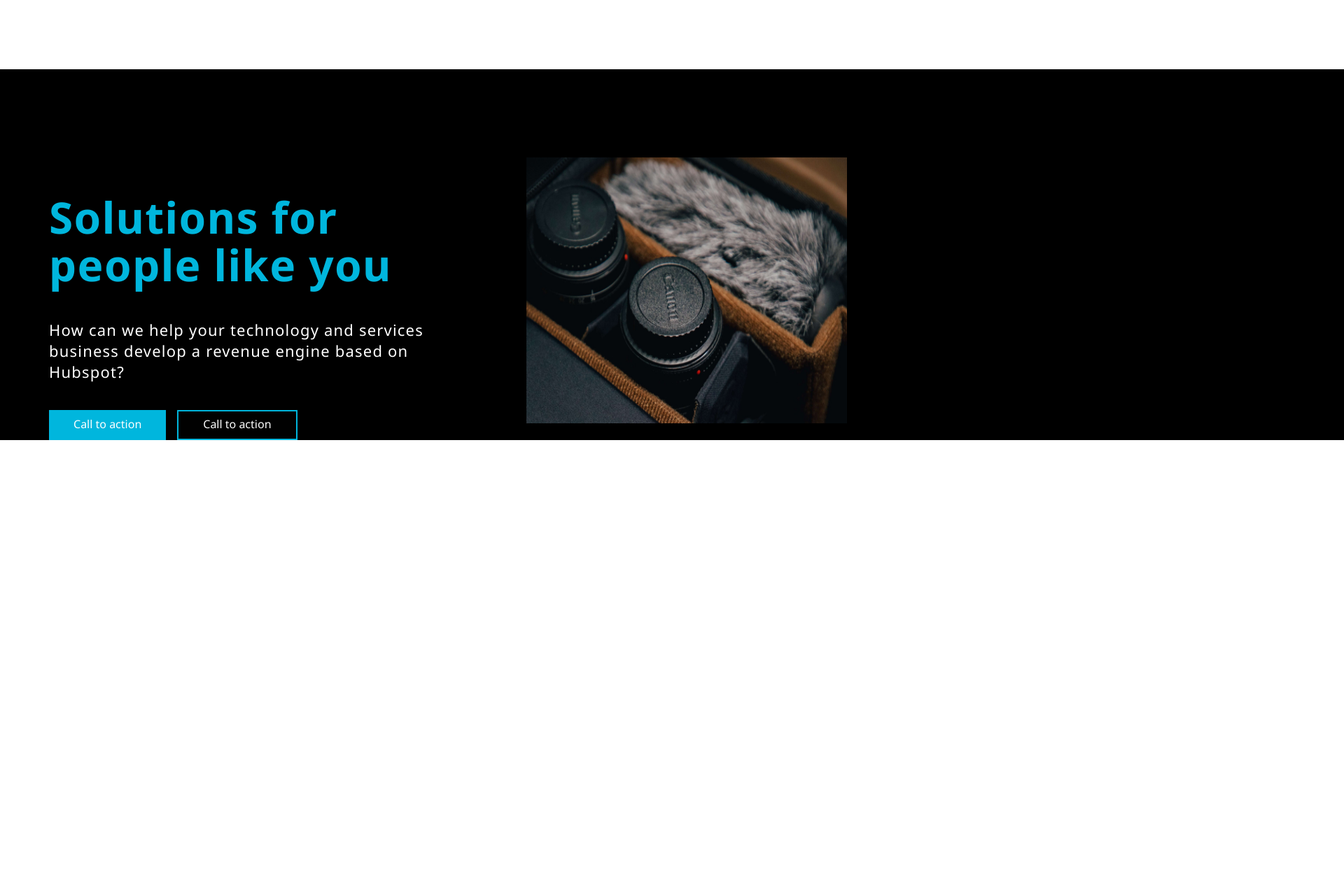
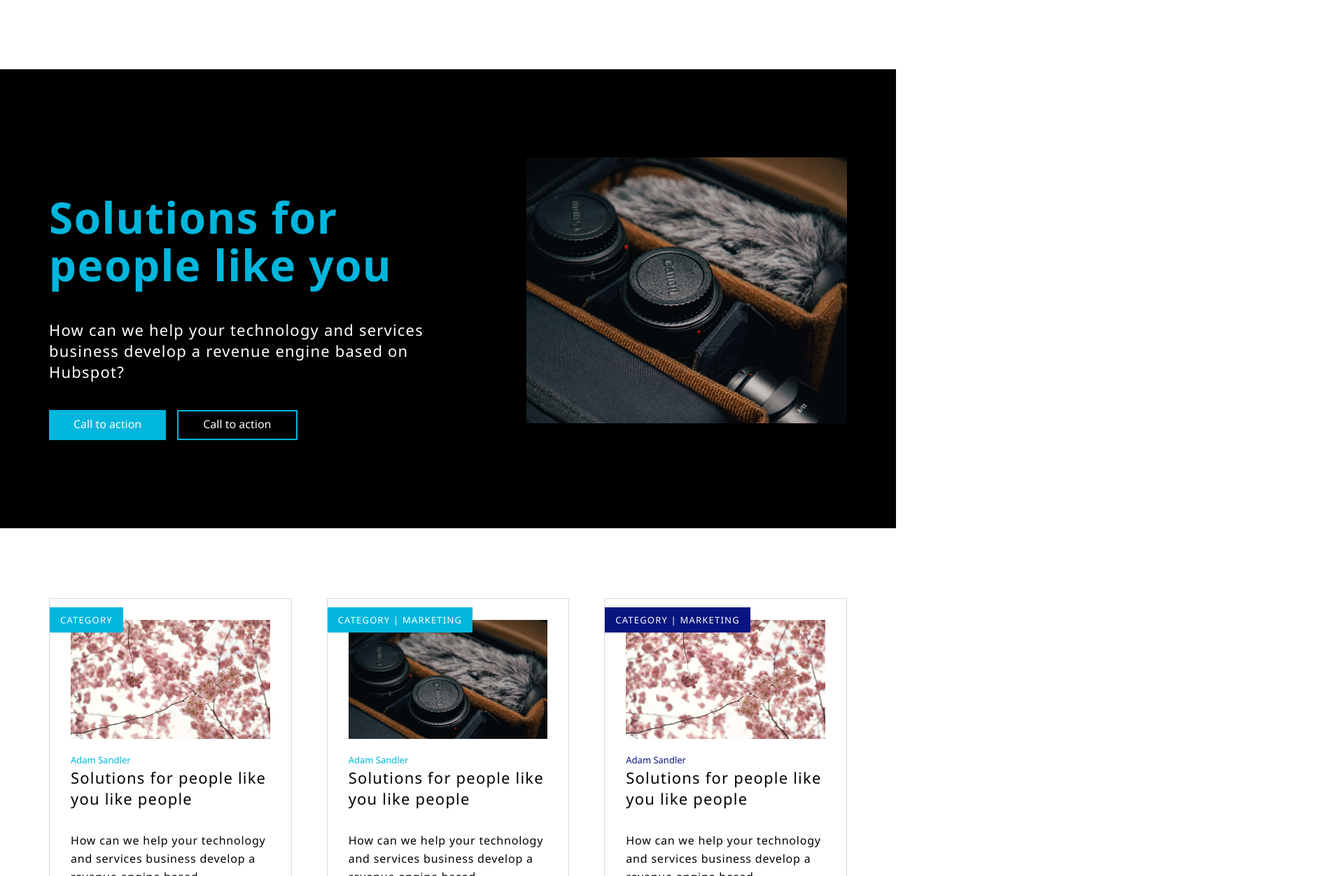
Before and after one commit to leondasferras/html-test, a React (Vite) app: page / in a window 1280 px wide. Shown: the part 1548-2800 px from the top of the page at 70% size, 1920 px wide, since content can reach past the window. Before the commit the page ends 2195 px from the top, so only its background shows below. Built offline with nearby package versions, Linux system fonts and the light colour scheme.

Commit message:
add swiper

```diff
--- a/src/components/card/Card.module.css
+++ b/src/components/card/Card.module.css
@@ -11,7 +11,8 @@
 
 .cardImg {
   min-width: 100%;
-  object-fit: fill;
+  object-fit: cover;
+  object-position: top left;
   max-height: 170px;
   margin-bottom: 20px;
 }
--- a/src/components/cards-section/CardsSection.tsx
+++ b/src/components/cards-section/CardsSection.tsx
@@ -1,6 +1,7 @@
 import styles from "./CardSection.module.css";
 import Card from "../card/Card";
-import image from "../../assets/images/marian-kroell-2.jpg";
+import camera from "../../assets/images/marian-kroell-2.jpg";
+import sakura from "../../assets/images/marian-kroell.jpg";
 
 const CardsSection = () => {
   return (
@@ -10,7 +11,7 @@ const CardsSection = () => {
         color="lightBlue"
         author="Adam Sandler"
         title="Solutions for people like you like people"
-        imgSrc={image}
+        imgSrc={camera}
         description="How can we help your technology and services business develop a revenue engine based"
       />
       <Card
@@ -18,7 +19,7 @@ const CardsSection = () => {
         color="lightBlue"
         author="Adam Sandler"
         title="Solutions for people like you like people"
-        imgSrc={image}
+        imgSrc={camera}
         description="How can we help your technology and services business develop a revenue engine based"
       />
       <Card
@@ -26,7 +27,15 @@ const CardsSection = () => {
         color="darkBlue"
         author="Adam Sandler"
         title="Solutions for people like you like people"
-        imgSrc={image}
+        imgSrc={sakura}
+        description="How can we help your technology and services business develop a revenue engine based"
+      />
+      <Card
+        categories={['Category','Marketing']}
+        color="darkBlue"
+        author="Adam Sandler"
+        title="Solutions for people like you like people"
+        imgSrc={sakura}
         description="How can we help your technology and services business develop a revenue engine based"
       />
       <Card
@@ -34,7 +43,7 @@ const CardsSection = () => {
         color="lightBlue"
         author="Adam Sandler"
         title="Solutions for people like you like people"
-        imgSrc={image}
+        imgSrc={sakura}
         description="How can we help your technology and services business develop a revenue engine based"
       />
       <Card
@@ -42,15 +51,7 @@ const CardsSection = () => {
         color="lightBlue"
         author="Adam Sandler"
         title="Solutions for people like you like people"
-        imgSrc={image}
-        description="How can we help your technology and services business develop a revenue engine based"
-      />
-      <Card
-        categories={['Category','Marketing']}
-        color="lightBlue"
-        author="Adam Sandler"
-        title="Solutions for people like you like people"
-        imgSrc={image}
+        imgSrc={camera}
         description="How can we help your technology and services business develop a revenue engine based"
       />
 
--- a/src/components/coloredSection/ColoredSection.module.css
+++ b/src/components/coloredSection/ColoredSection.module.css
@@ -3,9 +3,8 @@
   background-color: black;
   display: flex;
   flex-direction: row;
-  padding-top: 126px;
-  padding-left: calc((100% - 1140px)/2);
-  padding-right: calc((100% - 1140px)/2);
+  padding: 126px calc((100% - 1140px)/2);
+  margin-bottom: 100px;
   box-sizing: border-box;
   justify-content: space-between;
   gap:125px
@@ -33,9 +32,13 @@
 }
 
 .coloredSectionImage {
-  width: 458px;
-  height: 380px;
+  background: url('../../assets/images/marian-kroell-2.jpg') no-repeat center;
+  object-fit: cover;
+  min-width: 458px;
+  max-height: 380px;
+  object-position: top left;
 }
+
 
 .coloredSectionButtons{
   display: flex;
--- /dev/null
+++ b/src/components/slider/Slider.module.css
@@ -0,0 +1,5 @@
+.sliderSection {
+  margin: 0 auto 166px;
+  max-width: 1140px;
+  height: 900px;
+}
--- a/src/components/slider/Slider.tsx
+++ b/src/components/slider/Slider.tsx
@@ -1,17 +1,99 @@
-import { Swiper, SwiperSlide } from "swiper/react";
-import 'swiper/css'
+//@ts-nocheck
+import { register } from "swiper/element/bundle";
+
+import "swiper/css/bundle";
+import styles from "./Slider.module.css";
+import Card from "../card/Card";
+import sakura from "../../assets/images/marian-kroell.jpg";
+import camera from "../../assets/images/marian-kroell-2.jpg";
+
+register();
 
 const Slider = () => {
+
+
   return (
-    <Swiper
-    spaceBetween={50}
-    slidesPerView={3}>
-      <SwiperSlide>Slide 1</SwiperSlide>
-      <SwiperSlide>Slide 2</SwiperSlide>
-      <SwiperSlide>Slide 3</SwiperSlide>
-      <SwiperSlide>Slide 4</SwiperSlide>
-    </Swiper>
-  )
-}
+    <section className={styles.sliderSection}>
+      <swiper-container slides-per-view={3} space-between={50} navigation={true}
+               navigation-next-el=".next"
+               navigation-prev-el=".prev"
+               >
+        <swiper-slide>
+          <Card
+            categories={["Category"]}
+            color="lightBlue"
+            author="Adam Sandler"
+            title="Solutions for people like you like people"
+            imgSrc={sakura}
+            description="How can we help your technology and services business develop a revenue engine based"
+          />
+        </swiper-slide>
+        <swiper-slide>
+          <Card
+            categories={["Category", "Marketing"]}
+            color="lightBlue"
+            author="Adam Sandler"
+            title="Solutions for people like you like people"
+            imgSrc={camera}
+            description="How can we help your technology and services business develop a revenue engine based"
+          />
+        </swiper-slide>
+        <swiper-slide>
+          <Card
+            categories={["Category", "Marketing"]}
+            color="darkBlue"
+            author="Adam Sandler"
+            title="Solutions for people like you like people"
+            imgSrc={sakura}
+            description="How can we help your technology and services business develop a revenue engine based"
+          />
+        </swiper-slide>
+        <swiper-slide>
+          <Card
+            categories={["Category", "Marketing"]}
+            color="lightBlue"
+            author="Adam Sandler"
+            title="Solutions for people like you like people"
+            imgSrc={sakura}
+            description="How can we help your technology and services business develop a revenue engine based"
+          />
+        </swiper-slide>
+        <swiper-slide>
+          <Card
+            categories={["Category", "Marketing"]}
+            color="lightBlue"
+            author="Adam Sandler"
+            title="Solutions for people like you like people"
+            imgSrc={sakura}
+            description="How can we help your technology and services business develop a revenue engine based"
+          />
+        </swiper-slide>
+        <swiper-slide>
+          <Card
+            categories={["Category", "Marketing"]}
+            color="lightBlue"
+            author="Adam Sandler"
+            title="Solutions for people like you like people"
+            imgSrc={camera}
+            description="How can we help your technology and services business develop a revenue engine based"
+          />
+        </swiper-slide>
+        <swiper-slide>
+          <Card
+            categories={["Category", "Marketing"]}
+            color="lightBlue"
+            author="Adam Sandler"
+            title="Solutions for people like you like people"
+            imgSrc={sakura}
+            description="How can we help your technology and services business develop a revenue engine based"
+          />
+        </swiper-slide>
 
-export default Slider
+      </swiper-container>
+      <button className="prev">Prev</button>
+      <button className="next">Next</button>
+    </section>
+  );
+};
+
+export default Slider;
```
Also changed, not shown: src/assets/images/marian-kroell-2.jpg, src/assets/images/marian-kroell.jpg.
